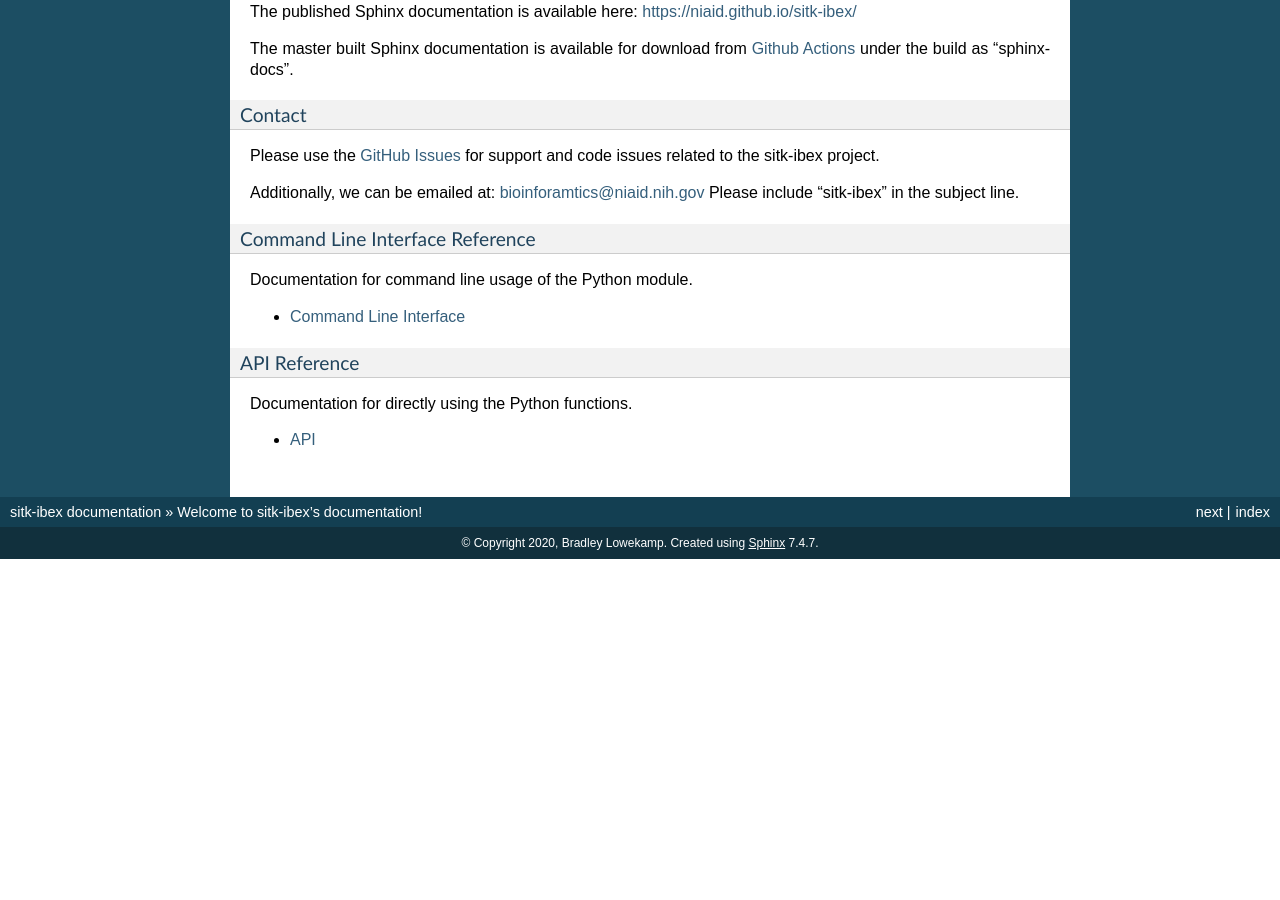
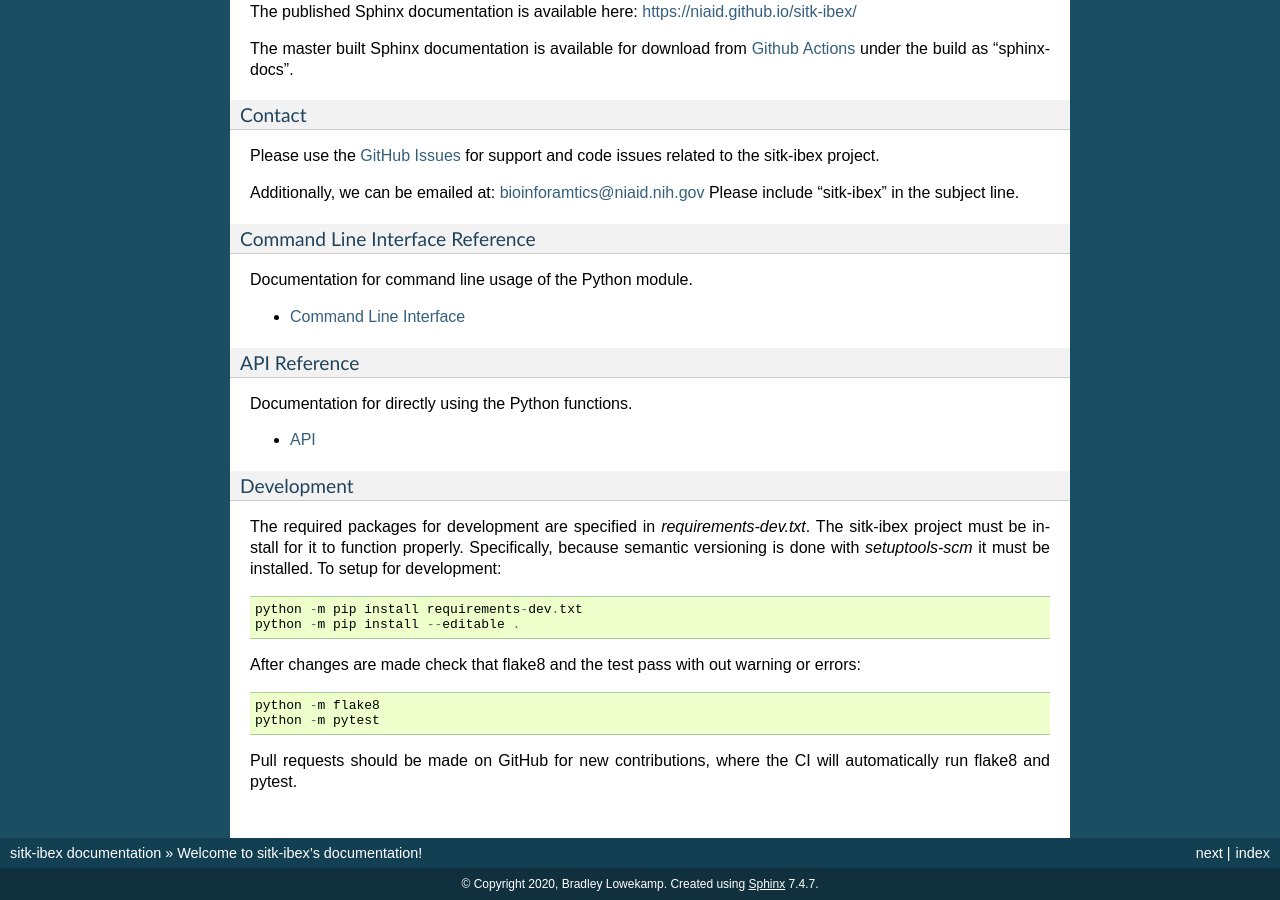
Before and after one commit to niaid/sitk-ibex, a Sphinx documentation site: the page built from docs/index.rst, in a window 1280 px wide and 900 px high, scrolled down 1706 px. Built offline with Sphinx 7.4.7, drawn with Linux system fonts in a browser that asks for light colours; the version number could not be read and is left out; before the commit the page ends 2265 px from its top, so only the background shows below that.

Commit message:
Add documentation for development

```diff
--- a/docs/index.rst
+++ b/docs/index.rst
@@ -25,3 +25,20 @@ Documentation for directly using the Python functions.
    :maxdepth: 2
 
    api
+
+
+Development
+-----------
+
+The required packages for development are specified in `requirements-dev.txt`. The sitk-ibex project must be install for
+it to function properly. Specifically, because semantic versioning is done with `setuptools-scm` it must be installed. To setup for development::
+
+  python -m pip install requirements-dev.txt
+  python -m pip install --editable .
+
+After changes are made check that flake8 and the test pass with out warning or errors::
+
+  python -m flake8
+  python -m pytest
+
+Pull requests should be made on GitHub for new contributions, where the CI will automatically run flake8 and pytest.
```
